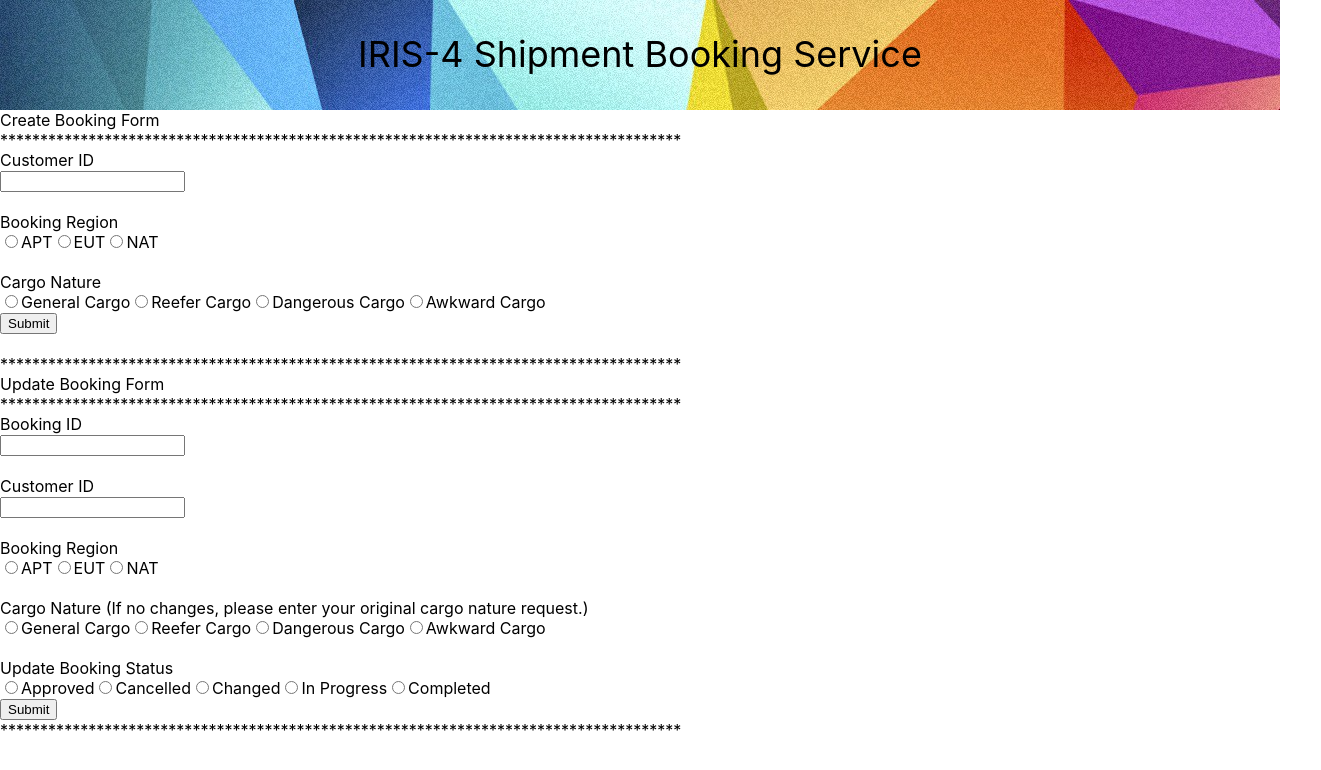
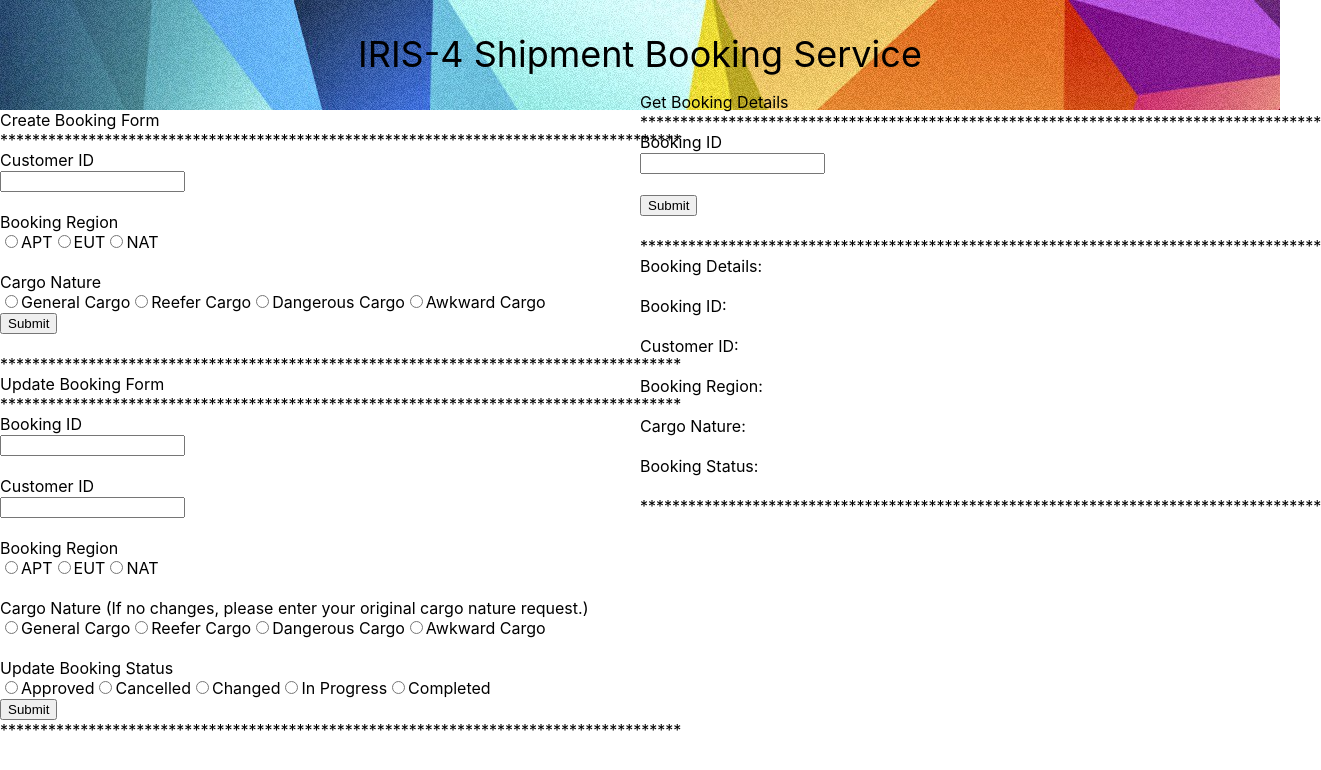
Before and after one commit to Minionb/Shipment_Booking_WebApp, a React (Create React App) app: page / in a window 1280 px wide. Shown: the top 770 px of the page, 1321 px wide, since content can reach past the window. Built offline with nearby package versions, Linux system fonts and the light colour scheme.

Commit message:
Hilary: Added GetBookingForm and Functions

```diff
--- a/package.json
+++ b/package.json
@@ -13,7 +13,7 @@
     "react-scripts": "3.4.1"
   },
   "scripts": {
-    "start": "PORT=9200 react-scripts start",
+    "start": "react-scripts start",
     "build": "react-scripts build",
     "test": "react-scripts test",
     "eject": "react-scripts eject"
--- a/src/ShipmentBookingServiceContainer/ShippingBookingServiceHomeContainer.js
+++ b/src/ShipmentBookingServiceContainer/ShippingBookingServiceHomeContainer.js
@@ -2,6 +2,7 @@ import React, { Component } from "react";
 import { Layout, Row, Col } from "antd";
 import CreateBookingForm from "../ShipmentBookingServiceHomeBody/CreateBookingForm.js";
 import UpdateBookingForm from "../ShipmentBookingServiceHomeBody/UpdateBookingForm.js";
+import GetBookingForm from "../ShipmentBookingServiceHomeBody/GetBookingForm.js";
 import "./ShipmentBookingServiceHomeHeader.css";
 
 const { Header, Content } = Layout;
@@ -22,19 +23,31 @@ export default class ShippingBookingServiceHomeContainer extends Component {
           </Header>
 
           <Content>
-            <Col span={24}>
-              <Row gutter={[16, 50]} justify="left">
-                <Col span={20}>
-                  Create Booking Form
+            <Row gutter={[16, 50]}>
+              <Col span={8}>
+                Create Booking Form
+                <br />
+                *************************************************************************************
+                <br />
+                <CreateBookingForm />
+                <br />
+                *************************************************************************************
+              </Col>
+              <Col span={8} offset={8}>
+                <div
+                  style={{ position: "absolute", left: "50%", top: "11.5%" }}
+                >
+                  Get Booking Details
                   <br />
                   *************************************************************************************
                   <br />
-                  <CreateBookingForm />
+                  <GetBookingForm />
                   <br />
-                  *************************************************************************************
-                </Col>
-              </Row>
-            </Col>
+
+                </div>
+              </Col>
+            </Row>
+
             <Col span={24}>
               <Row gutter={[16, 50]} justify="right">
                 <Col span={20}>
--- a/src/ShipmentBookingServiceHomeBody/CreateBookingForm.js
+++ b/src/ShipmentBookingServiceHomeBody/CreateBookingForm.js
@@ -42,7 +42,7 @@ export default class CreateBookingForm extends Component {
     console.log(event.target.value);
   }
   onSubmit() {
-    const CREATE_BOOKING_URL = "http://34.105.183.180:9300/bookings";
+    const CREATE_BOOKING_URL = "http://localhost:8080/bookings";
     const createBookingRequest = {
       customerId: this.state.customerId,
       bookingRegion: this.state.bookingRegion,
--- /dev/null
+++ b/src/ShipmentBookingServiceHomeBody/GetBookingForm.js
@@ -0,0 +1,92 @@
+import React, { Component } from "react";
+import { Form, Input, Button } from "antd";
+import axios from "axios";
+
+export default class GetBookingForm extends Component {
+  constructor(props) {
+    super(props);
+
+    this.onBookingIdChange = this.onBookingIdChange.bind(this);
+    this.onSubmit = this.onSubmit.bind(this);
+    this.bookingDetails = this.bookingDetails.bind(this);
+
+    this.state = {
+      bookingId: "",
+      customerId: "",
+      bookingRegion: "",
+      cargoNature: "",
+      status: "",
+      chosenBookingId: "",
+    };
+  }
+
+  onBookingIdChange(event) {
+    this.setState({ bookingId: event.target.value });
+    console.log(event.target.value);
+  }
+
+  onSubmit() {
+    const GET_BOOKING_URL =
+      "http://localhost:8080/bookings/" + this.state.bookingId;
+
+    axios.get(GET_BOOKING_URL).then((response) => {
+      console.log(response.data);
+      if (response.status === 200) {
+        this.bookingDetails(response.data);
+      }
+    });
+  }
+  bookingDetails(bookingDetails) {
+    this.setState({
+      chosenBookingId: bookingDetails.id,
+      customerId: bookingDetails.customerId,
+      bookingRegion: bookingDetails.bookingRegion,
+      cargoNature: bookingDetails.cargoNature,
+      status: bookingDetails.status,
+    });
+  }
+  render() {
+    return (
+      <div>
+        <Form.Item
+          label="Booking ID"
+          name="BookingId"
+          rules={[{ required: true, message: "Please input your booking ID!" }]}
+        >
+          <Input
+            type="text"
+            value={this.state.bookingId}
+            onChange={this.onBookingIdChange}
+          />
+        </Form.Item>
+        <br />
+        <Form.Item>
+          <Button type="primary" htmlType="submit" onClick={this.onSubmit}>
+            Submit
+          </Button>
+        </Form.Item>
+        <br />
+        *************************************************************************************
+        <br />
+        Booking Details:
+        <br />
+        <br />
+        Booking ID: {this.state.chosenBookingId}
+        <br />
+        <br />
+        Customer ID: {this.state.customerId}
+        <br />
+        <br />
+        Booking Region: {this.state.bookingRegion}
+        <br />
+        <br />
+        Cargo Nature: {this.state.cargoNature}
+        <br />
+        <br />
+        Booking Status: {this.state.status}
+        <br/><br/>
+        *************************************************************************************
+      </div>
+    );
+  }
+}
--- a/src/ShipmentBookingServiceHomeBody/UpdateBookingForm.js
+++ b/src/ShipmentBookingServiceHomeBody/UpdateBookingForm.js
@@ -52,7 +52,7 @@ export default class UpdateBookingForm extends Component {
   }
   onSubmit() {
     const UPDATE_BOOKING_URL =
-      "http://34.105.183.180:9300/bookings/" + this.state.bookingId;
+      "http://localhost:8080/bookings/" + this.state.bookingId;
     const updateBookingRequest = {
       customerId: this.state.customerId,
       bookingRegion: this.state.bookingRegion,
```
